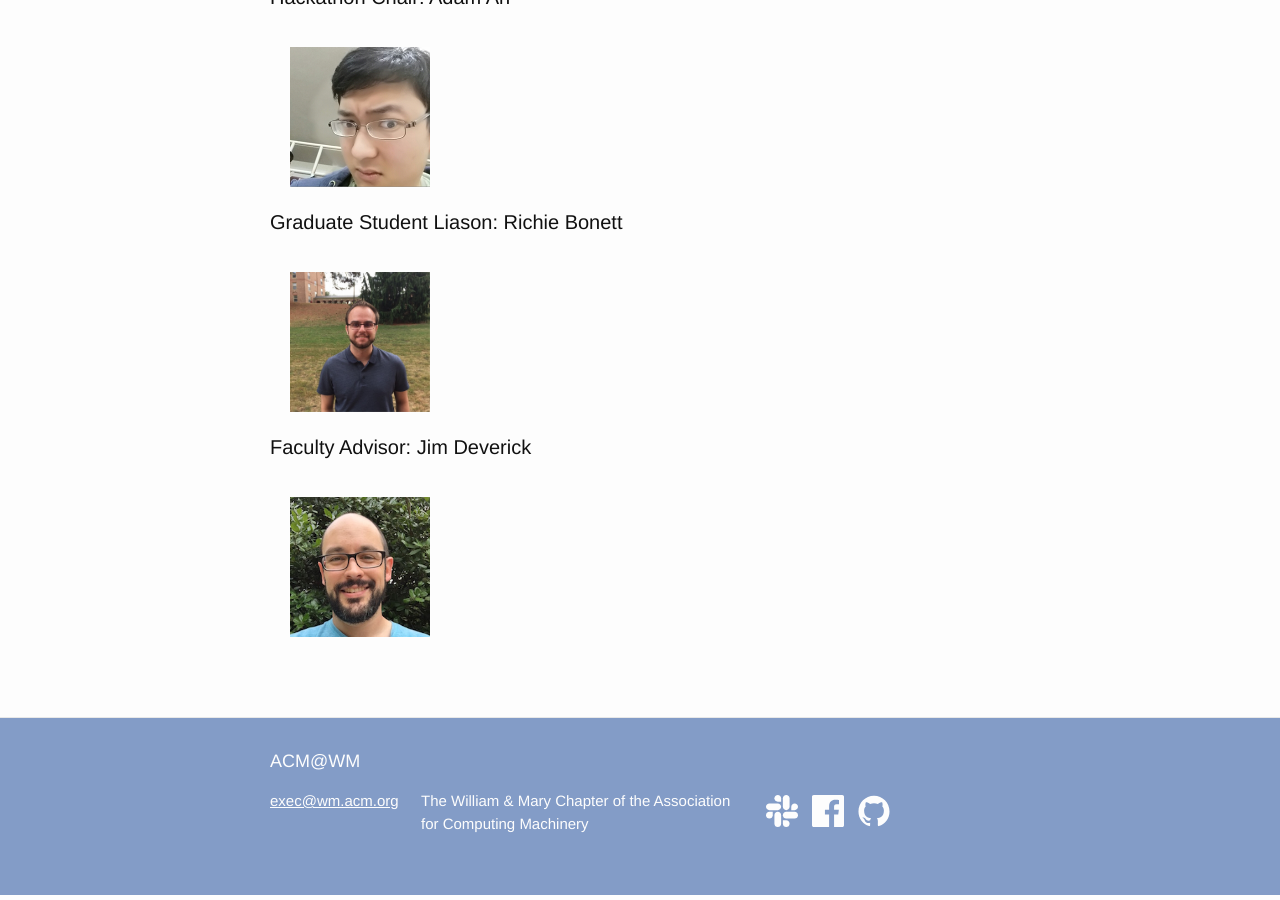
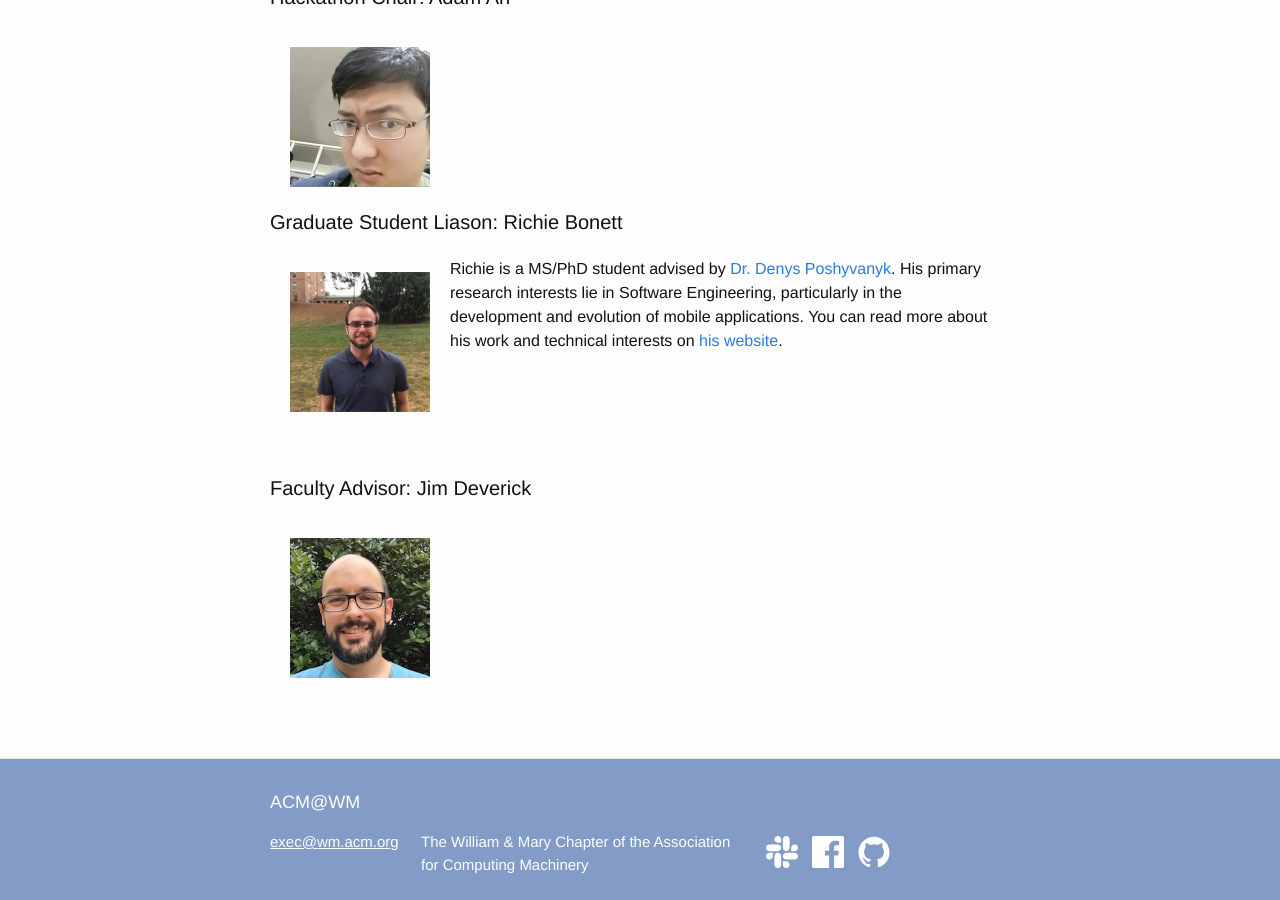
Before and after one commit to ACMWM/acmwm.github.io, a Jekyll site: the page built from _pages/officers.md, in a window 1280 px wide and 900 px high, scrolled down 2264 px. Built offline with Jekyll 4.4.1, drawn with Linux system fonts in a browser that asks for light colours.

Commit message:
Add Richie's bio

```diff
--- a/_config.yml
+++ b/_config.yml
@@ -102,7 +102,8 @@ officers:
     - job: Graduate Student Liason
       name: Richie Bonett
       pic: richie.jpg
-      desc:
+      desc: >
+          Richie is a MS/PhD student advised by <a href="http://www.cs.wm.edu/~denys/">Dr. Denys Poshyvanyk</a>. His primary research interests lie in Software Engineering, particularly in the development and evolution of mobile applications. You can read more about his work and technical interests on <a href="http://richardbonett.com/">his website</a>.
 
     - job: Faculty Advisor
       name: Jim Deverick
```
